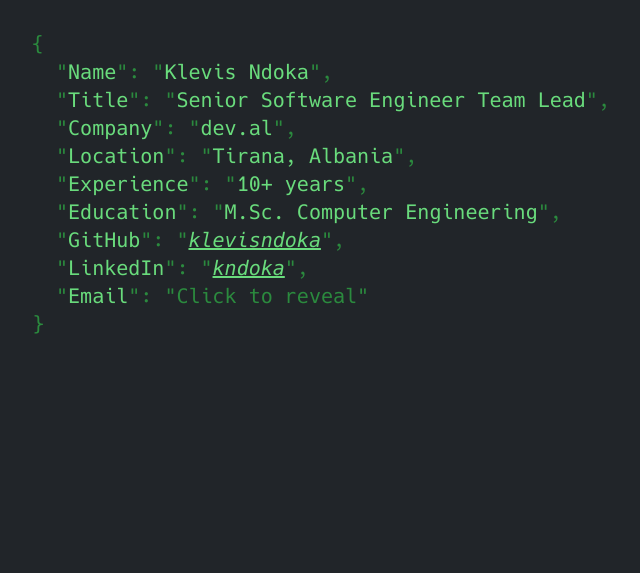
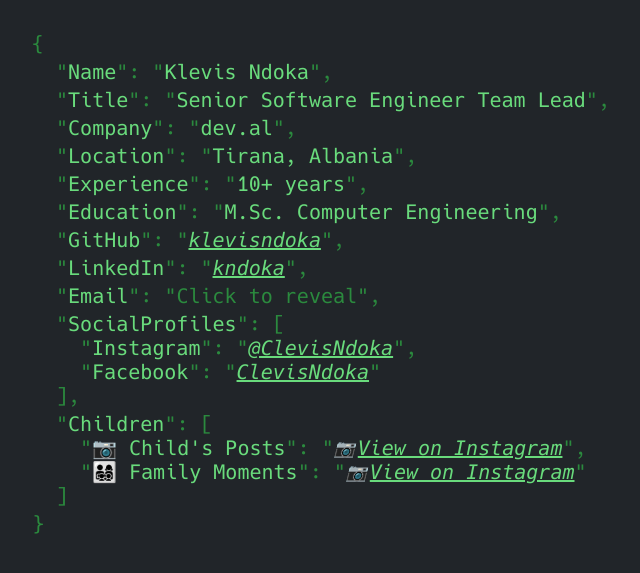
Before and after one commit to klevisndoka/klevisndoka.github.io, a Jekyll site: the page built from index.md, in a window 1280 px wide. Shown: the top 573 px of the page, without its empty margins (0-640 px from the left). Built offline with Jekyll 4.4.1, drawn with Linux system fonts in a browser that asks for light colours.

Commit message:
Add Social Profiles and Children sections with Instagram integration
- Add SocialProfiles section with Instagram (@ClevisNdoka) and Facebook
- Add Children section with placeholder entries linking to Instagram
- Implement instagram: true flag for special Instagram link styling
- Add CSS styling with camera emoji icon for Instagram links
- Links open in new tabs for better user experience

Generated with [Claude Code](https://claude.com/claude-code)
via [Happy](https://happy.engineering)

Co-Authored-By: Claude <noreply@anthropic.com>
Co-Authored-By: Happy <yesreply@happy.engineering>

```diff
--- a/_data/json.yml
+++ b/_data/json.yml
@@ -19,3 +19,21 @@
 - key: Email
   value: Click to reveal
   button: true
+- key: SocialProfiles
+  value:
+    - key: Instagram
+      value: "@ClevisNdoka"
+      url: https://instagram.com/ClevisNdoka
+    - key: Facebook
+      value: "ClevisNdoka"
+      url: https://facebook.com/ClevisNdoka
+- key: Children
+  value:
+    - key: "📷 Child's Posts"
+      value: "View on Instagram"
+      url: https://instagram.com/ClevisNdoka
+      instagram: true
+    - key: "👨‍👩‍👧‍👦 Family Moments"
+      value: "View on Instagram"
+      url: https://instagram.com/ClevisNdoka
+      instagram: true
--- a/_layouts/home.html
+++ b/_layouts/home.html
@@ -46,7 +46,7 @@ layout: default
     {% if value.url -%}
     <p class="ms">
       {{ quote_key }}<span class="key">{{ value.key }}</span>{{ quote_key }}:
-      {{ quote_value }}<a class="value" href="{{ value.url | relative_url }}" target="{{ tab }}">{{ value.value }}</a>{{ quote_value }}
+      {{ quote_value }}<a class="value{% if value.instagram %} instagram-link{% endif %}" href="{{ value.url | relative_url }}" target="{{ tab }}">{{ value.value }}</a>{{ quote_value }}
       {%- unless forloop.last -%}
       {{ comma }}
       {%- endunless %}
--- a/_sass/_custom.scss
+++ b/_sass/_custom.scss
@@ -130,3 +130,24 @@
   25% { transform: translateX(-8px); }
   75% { transform: translateX(8px); }
 }
+
+// Instagram link styling
+.instagram-link {
+  position: relative;
+  padding-left: 1.5rem;
+  font-weight: 500;
+
+  &::before {
+    content: "📷";
+    position: absolute;
+    left: 0;
+    top: 50%;
+    transform: translateY(-50%);
+    font-size: 0.85em;
+    opacity: 0.9;
+  }
+
+  &:hover {
+    opacity: 0.8;
+  }
+}
```
